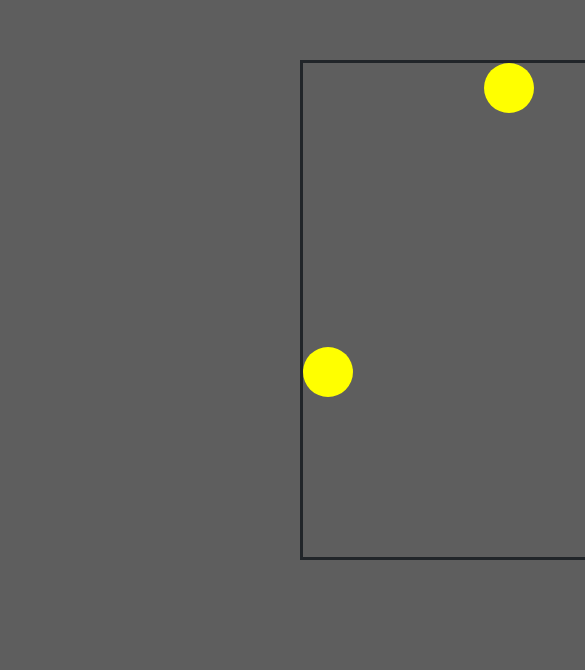
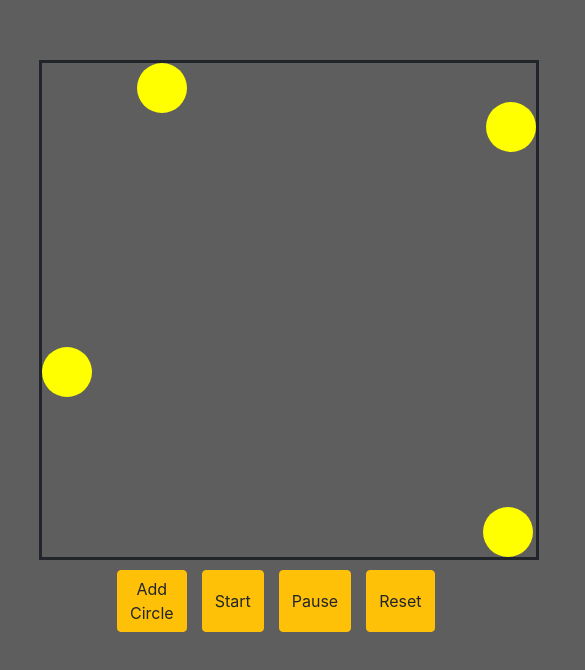
Before and after one commit to chai00xxdd/circlesGame, a plain HTML site: page index.html in a window 390 px wide. Shown: the part 140-810 px from the top of the page, 585 px wide, since content can reach past the window. Drawn offline with Linux system fonts and the light colour scheme.

Commit message:
responsive please

```diff
--- a/css/index.css
+++ b/css/index.css
@@ -6,11 +6,11 @@ body{
 
 
     height: 500px;
-    width: 900px;
+    width:10px;
     min-width: 500px;
     max-width: 1500px;
     border:solid;
-    left:300px;
+    left:10%;
     position:absolute;
     top:200px;
 }
@@ -31,8 +31,8 @@ body{
 {
     margin-top:10px;
     position:absolute;
-    top:560px;
-    left:600px;
+    top:700px;
+    left:30%;
 }
 #ButtonsPanel :nth-child(n)
 {
--- a/js/index.js
+++ b/js/index.js
@@ -117,8 +117,12 @@ function reset_button_click() {
 
 }
 function initGame() {
+    const screen_width = screen.width;
+    //  console.log(screen_width);
     g_state.circles = [];
     g_state.board = document.querySelector("#GameBoard");
+    g_state.board.style.width = parseInt((0.5 * screen_width)) + "px";
+    console.log(g_state.board.style.width);
     g_state.delay = 1000;
     g_state.gameLoop = null;
     g_state.ball_size = 50;
```
